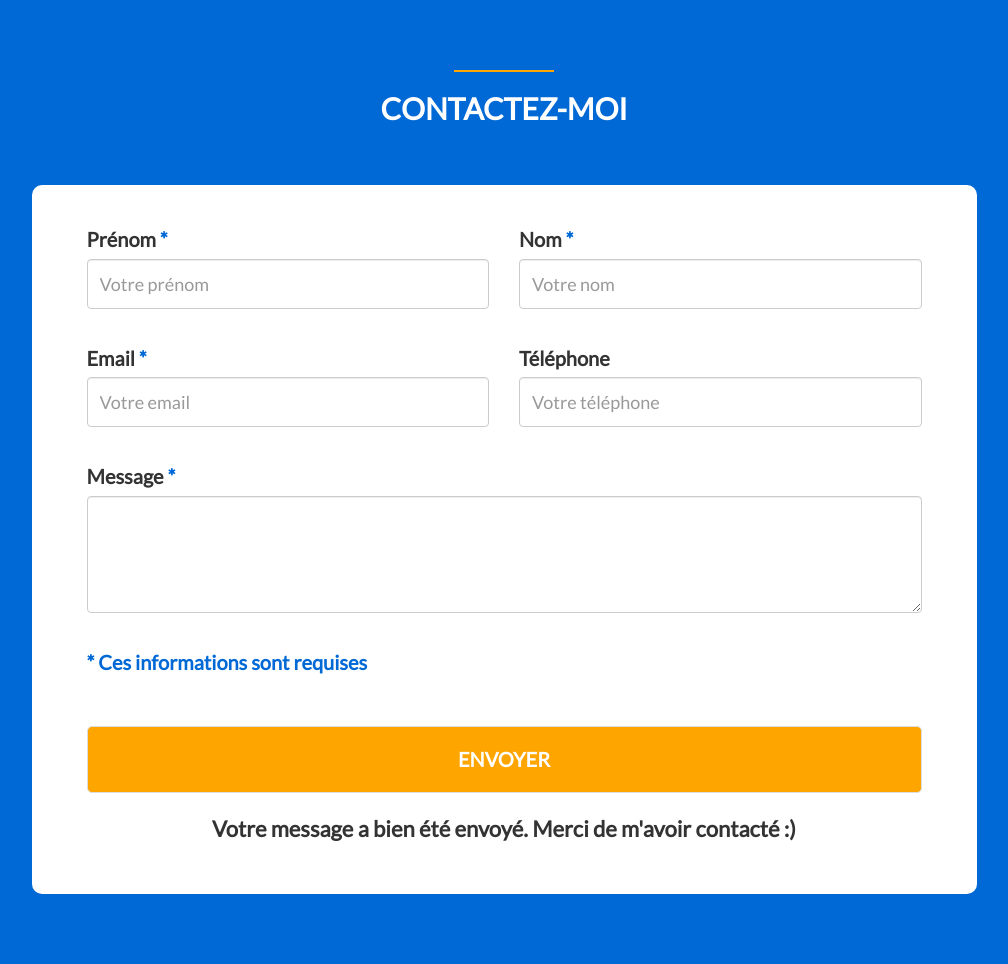
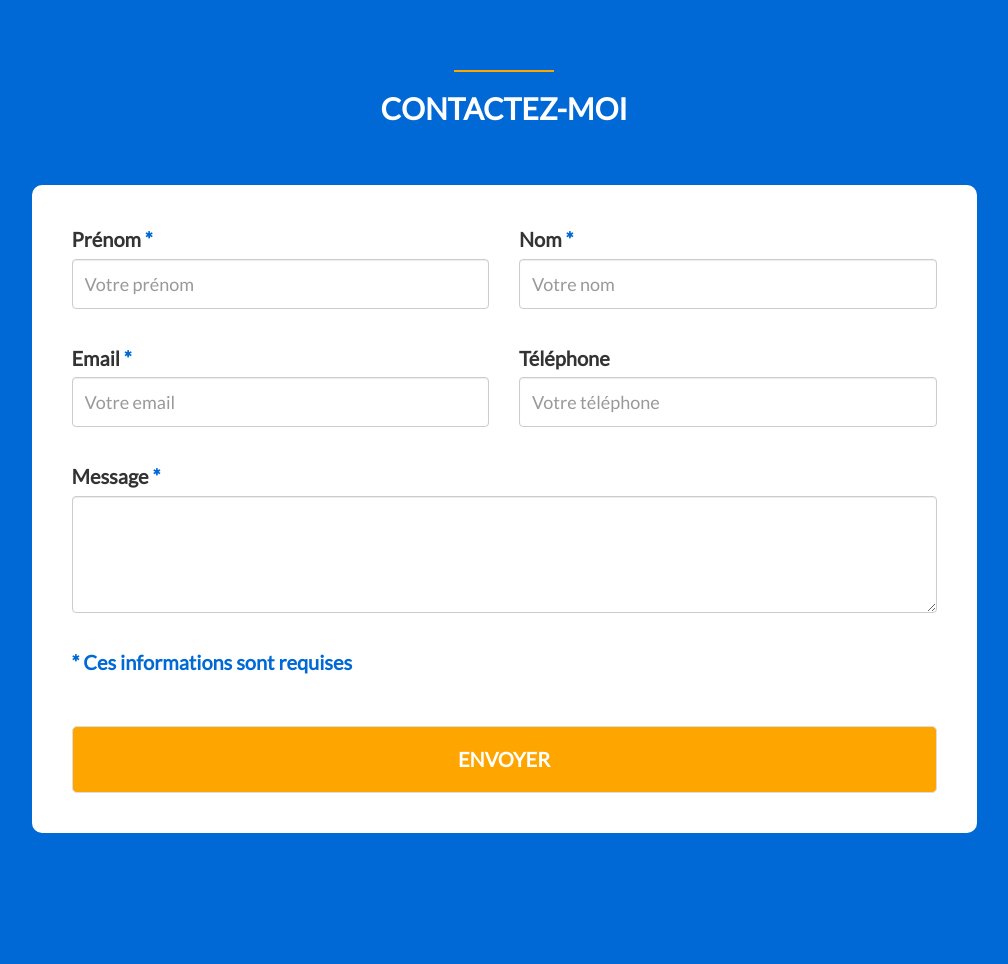
Before and after one commit to ClanCo/ResponsiveForm, a PHP site: page / in a window 1280 px wide. Shown: the whole page, without its empty margins (136-1144 px from the left). After the commit the page ends 833 px from the top, so only its background shows below. Run offline with PHP 8.4, Linux system fonts and the light colour scheme.

Commit message:
Creation of the thanks message. Fix row css problem

```diff
--- a/CSS/styles.css
+++ b/CSS/styles.css
@@ -55,7 +55,7 @@ h2
 
 #contact-form input[type=submit]
 {
-    margin: 40px auto 20px ;
+    margin: 40px auto 0px;
     display: block;
 }
 .button1
@@ -76,6 +76,7 @@ h2
     background: #333;
     border-color: #ffa500;
 }
+
 .thank-you
 {
     text-align: center;
--- a/index.php
+++ b/index.php
@@ -1,6 +1,7 @@
 <?php
     $firstname = $name = $phone = $message = $email = "";
     $firstname_error = $name_error = $phone_error = $message_error = $email_error = "";
+    $isSuccess = false;
 
     if ($_SERVER["REQUEST_METHOD"] == "POST")
     {
@@ -10,26 +11,36 @@
         $phone = verifyInput($_POST['phone']);
         $message = verifyInput($_POST['message']);
         $email = verifyInput($_POST['email']);
+        $isSuccess = true;
 
         if(empty($firstname))
         {
             $firstname_error = "Le prénom est requis.";
+            $isSuccess = false;
         }
         if(empty($name))
         {
             $name_error = "Le nom est requis.";
+            $isSuccess = false;
         }
         if(empty($message))
         {
             $message_error = "Pas de message pas de chocolat!";
+            $isSuccess = false;
         }
         if(!isEmail($email))
         {
             $email_error = "Ca ressemble bof bof à un email ça!";
+            $isSuccess = false;
         }
         if(!isPhone($phone))
         {
             $phone_error = "Entrez un numéro avec seulement chiffres et espaces.";
+            $isSuccess = false;
+        }
+        if($isSuccess)
+        {
+            //sendEmail with all the datas
         }
 
 
@@ -60,10 +71,10 @@
     <head>
         <title>Contactez-moi !</title>
         <meta charset="utf-8" />
-        <meta name="viewport" content="device-width, initial-scale=1">
+        <meta name="viewport" content="width=device-width, initial-scale=1">
 
         <!-- JQuery -->
-        <script src="https://ajax.googleapis.com/ajax/libs/jquery/2.2.4/jquery.min.js"></script>
+        <script src="https://ajax.googleapis.com/ajax/libs/jquery/1.12.4/jquery.min.js"></script>
 
         <!-- Bootstrap -->
         <link rel="stylesheet" href="https://maxcdn.bootstrapcdn.com/bootstrap/3.3.7/css/bootstrap.min.css" >
@@ -83,6 +94,7 @@
             <div class="row">
                 <div class="col-lg-10 col-lg-offset-1">
                     <form id="contact-form" method="post" action="<?php echo htmlspecialchars($_SERVER['PHP_SELF']); ?>" role="form">
+                        <div class="row">
                         <div class="col-md-6">
                             <label for="firstname">Prénom<span class="blue"> *</span></label>
                             <input type="text" name="firstname" id="firstname" class="form-control" placeholder="Votre prénom" value="<?php echo $firstname ;?>" >
@@ -106,7 +118,7 @@
                         <div class="col-md-12">
                             <label for="message">Message<span class="blue"> *</span></label>
                             <textarea id="message" name="message" class="form-control" placeholder="Votre message" rows="4" ><?php echo $message; ?>
-                            </textarea >
+                            </textarea>
                             <p class="comments"><?php echo $message_error; ?></p>
                         </div>
                         <div class="col-md-12">
@@ -115,8 +127,8 @@
                         <div class="col-md-12">
                             <input type="submit" class="button1" value="Envoyer">
                         </div>
-
-                        <p class="thank-you">Votre message a bien été envoyé. Merci de m'avoir contacté :) </p>
+                    </div>
+                        <p class="thank-you" style="display:<?php  if($isSuccess) echo 'block' ; else echo 'none'; ?>">Votre message a bien été envoyé. Merci de m'avoir contacté :) </p>
                     </form>
                 </div>
             </div>
```
